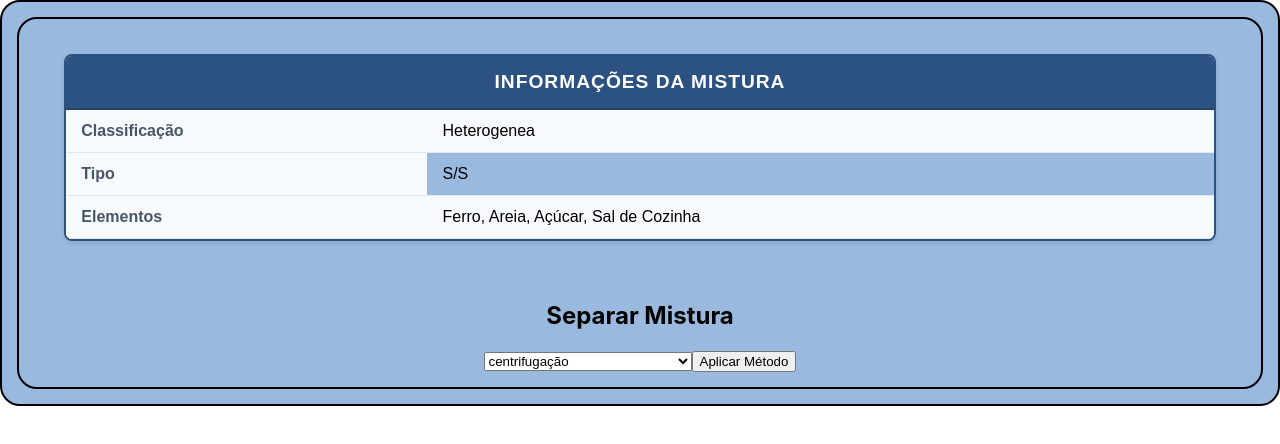
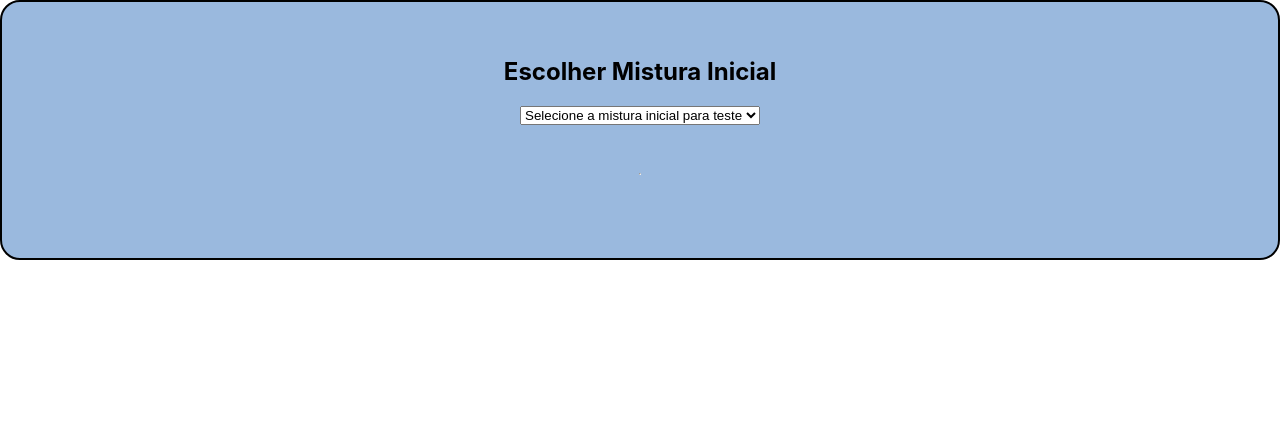
Before and after one commit to GustavoBoscato/SimuladorMetodosDeSeparacaoMisturas, a React (Create React App) app in the folder app/: page / in a window 1280 px wide. Shown: the top 444 px of the page. Built offline with nearby package versions, Linux system fonts and the light colour scheme.

Commit message:
cadastramento das misturas para testes

```diff
--- a/app/src/App.tsx
+++ b/app/src/App.tsx
@@ -8,15 +8,18 @@ import Home from './pages/Home';
 
 function App() {
 
-  const mistureba = new Mistura([ferro, brita, areia]);
-  const mistureba2 = new Mistura([oleoCozinha, gasolina, acucar]);
-  const mistureba3 = new Mistura([agua, salCozinha]);
-  const mistureba4 = new Mistura([agua, oleoCozinha, areia]);
-  const mistureba5 = new Mistura([ferro, areia, acucar, salCozinha]);
+  const mistura1 = new Mistura([agua, areia]);
+  const mistura2 = new Mistura([agua, oleoCozinha]);
+  const mistura3 = new Mistura([agua, salCozinha]);
+  const mistura4 = new Mistura([agua, etanol, salCozinha]);
+  const mistura5 = new Mistura([areia, ferro, brita]);
+  const mistura6 = new Mistura([agua, oleoCozinha, etanol]);
+  const mistura7 = new Mistura([areia, salCozinha]);
 
+  const listaMisturas = [mistura1, mistura2, mistura3, mistura4, mistura5, mistura6, mistura7];
   return (
     <div className="App">
-      <Home misturaInicial={mistureba5} />
+      <Home opcoesMisturas={listaMisturas} />
     </div>
   );
 }
--- a/app/src/pages/Home/index.tsx
+++ b/app/src/pages/Home/index.tsx
@@ -1,37 +1,57 @@
-import { useState } from 'react';
+import { useState } from "react";
 
-import './style.css';
+import "./style.css";
 
 import { Mistura } from "../../data/Mistura";
-import MisturaPainel from '../../Components/MisturaPainel';
-import { metodoSeparacao, separarMistura } from '../../utils/metodos';
+import MisturaPainel from "../../Components/MisturaPainel";
+import { metodoSeparacao, separarMistura } from "../../utils/metodos";
 
-export default function Home({misturaInicial}: {misturaInicial : Mistura}) {
-    const [misturas, setMisturas] = useState<Mistura[]>([misturaInicial])
+export default function Home({ opcoesMisturas }: {opcoesMisturas: Mistura[]}) {
 
-    function separador(indMistura: number, metodo: metodoSeparacao){
+  const [misturas, setMisturas] = useState<Mistura[]>([]);
+
+  function separador(indMistura: number, metodo: metodoSeparacao) {
     //const resultado = separarMistura(metodo, misturas[indMistura]);
 
     const resposta = separarMistura(metodo, misturas[indMistura]);
 
     //Avisar para o gustado elhorar a implementação do separarMistura
     //disparando um erro se não for possível fazer a separação
-        if (Array.isArray(resposta)){
+    if (Array.isArray(resposta)) {
       const copiaMisturas = [...misturas];
       copiaMisturas.splice(indMistura, 1, ...resposta);
       //console.log(copiaMisturas);
       setMisturas(copiaMisturas);
     }
 
-        if (typeof resposta === 'string'){
+    if (typeof resposta === "string") {
       alert(resposta);
     }
-
   }
 
   return (
-        <div className='container'>
-            {misturas.map((m, ind) => <MisturaPainel mistura={m} ind={ind} separador={separador} />)}
+    <div className="container">
+      <div className="containerEscolhaMisturaInicial">
+        <h2>Escolher Mistura Inicial</h2>
+        <select onChange={(e) => {
+                if (e.target.value === "")
+                    setMisturas([]);
+                else
+                    setMisturas([opcoesMisturas[parseInt(e.target.value)]]);
+            }
+        }>
+          <option value="">Selecione a mistura inicial para teste</option>
+          {opcoesMisturas.map((mistura, ind) => (
+            <option key={ind} value={ind}>{mistura.itens.map((item) => item.nome).join(', ')}</option>
+          ))}
+        </select>
       </div>
-    )
+      <hr/>
+      <div className="containerSeparadorMistura">
+        {misturas.map((m, ind) => (
+          <MisturaPainel mistura={m} ind={ind} separador={separador} />
+        ))}
+      </div>
+    </div>
+  );
 }
--- a/app/src/pages/Home/style.css
+++ b/app/src/pages/Home/style.css
@@ -1,6 +1,23 @@
 .container {
+    display: flex;
+    flex-direction: column;
+    flex-wrap: wrap;
+    align-items: center;
+    justify-content: center;
+}
+
+.containerEscolhaMisturaInicial {
+    display: flex;
+    flex-direction: column;
+    align-items: center;
+    justify-content: center;
+    margin: 20px;
+}
+
+.containerSeparadorMistura {
     display: flex;
     flex-wrap: wrap;
     align-items: center;
     justify-content: center;
+    margin: 20px;
 }
```
Lines whose indentation alone changed are shown as unchanged.
